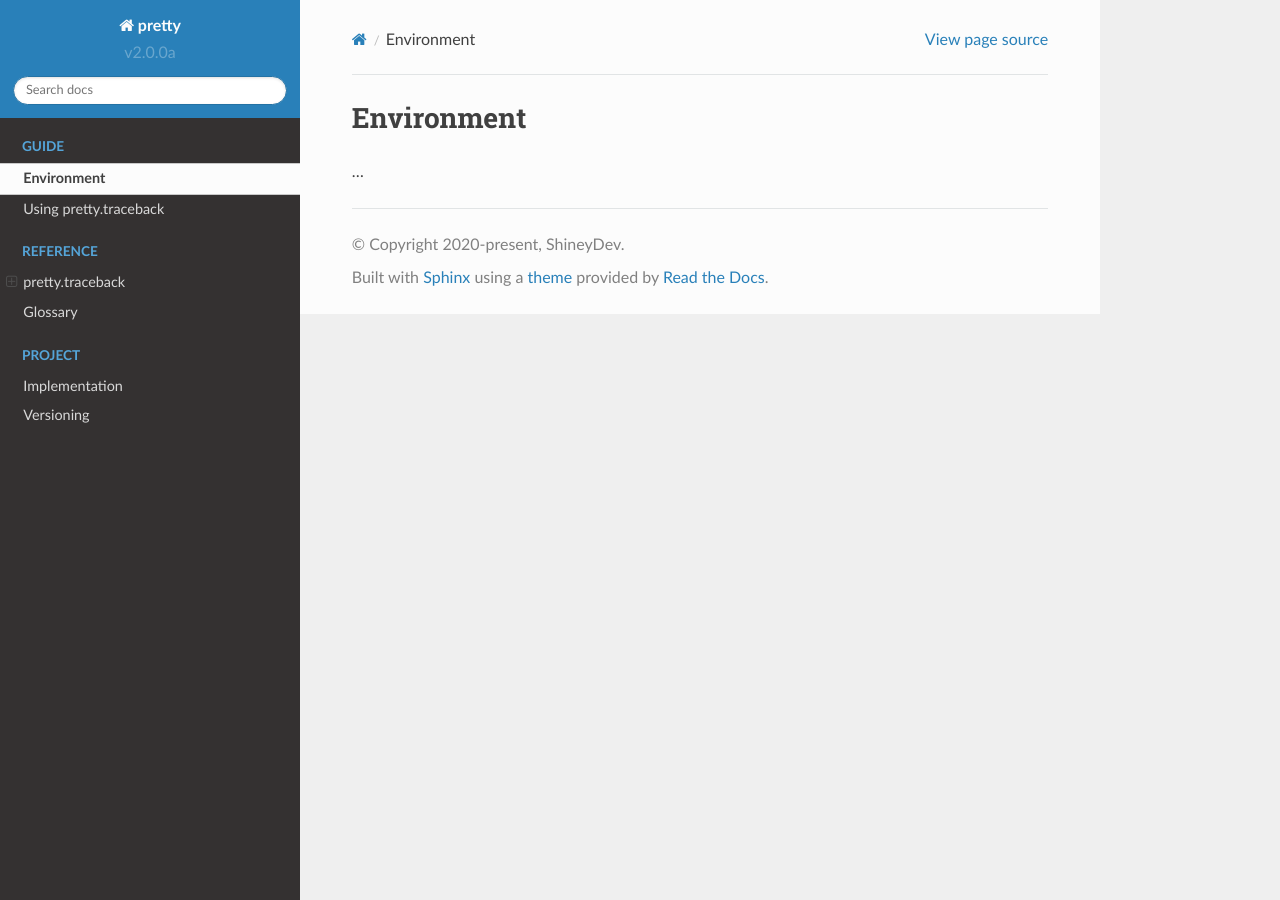
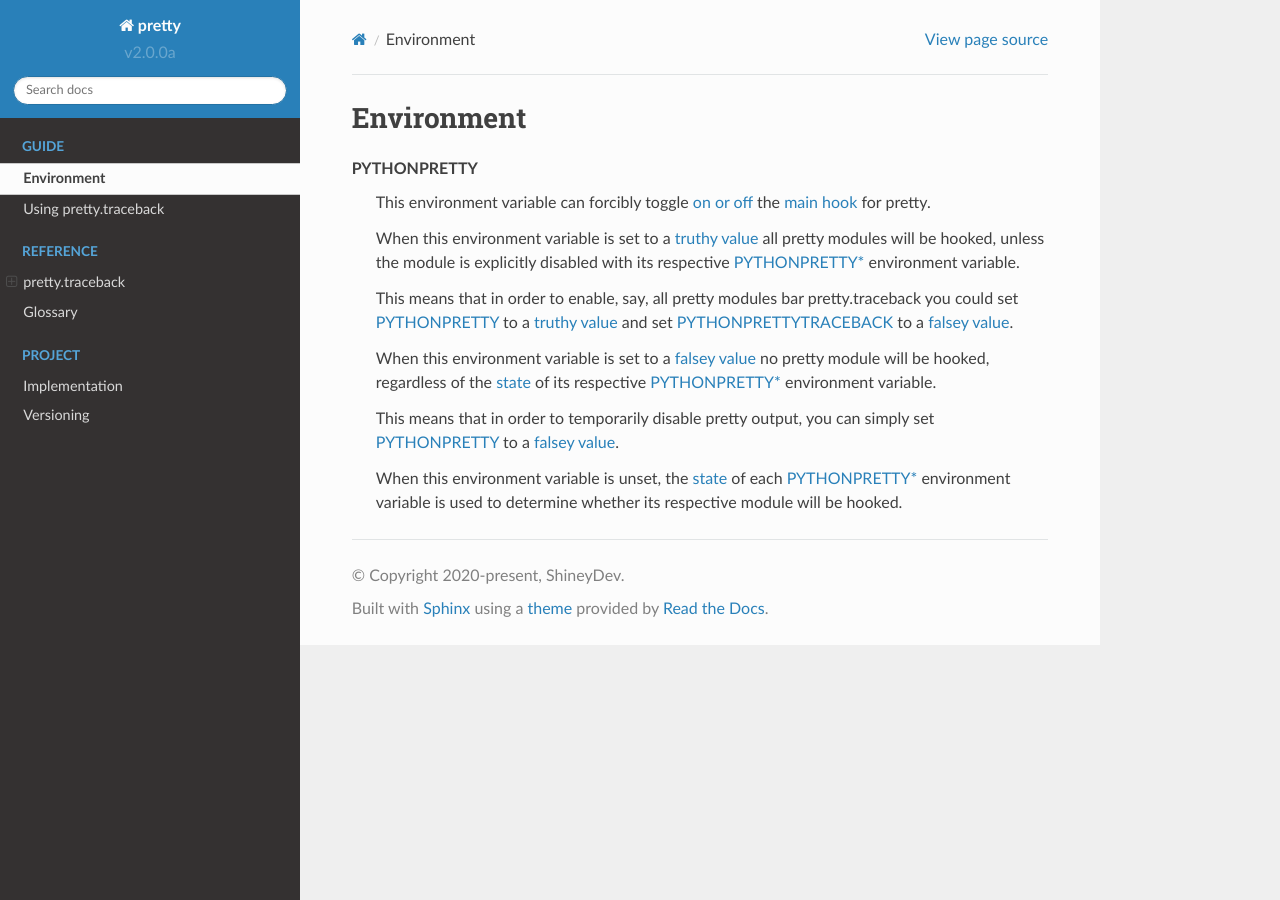
Before and after one commit to ShineyDev/pretty, a Sphinx documentation site: the page built from docs/guide/environment.rst, in a window 1280 px wide. Built offline with Sphinx 7.4.7 and the Read the Docs theme 2.0.0, drawn with Linux system fonts in a browser that asks for light colours; pages that are not in the unit, such as notebooks, are missing from menus.

Commit message:
move PYTHONPRETTY over to the environment guide

```diff
--- a/docs/guide/environment.rst
+++ b/docs/guide/environment.rst
@@ -1,4 +1,28 @@
 Environment
 ===========
 
-...
+.. glossary::
+
+    PYTHONPRETTY
+
+        This environment variable can forcibly toggle :term:`on or off <boolean value>` the
+        :term:`main hook <pretty_hook.pth>` for pretty.
+
+        When this environment variable is set to a :term:`truthy value <boolean value>` all pretty
+        modules will be hooked, unless the module is explicitly disabled with its respective
+        :term:`PYTHONPRETTY* <PYTHONPRETTYTRACEBACK>` environment variable.
+
+        This means that in order to enable, say, all pretty modules bar pretty.traceback you could
+        set :term:`PYTHONPRETTY` to a :term:`truthy value <boolean value>` and set
+        :term:`PYTHONPRETTYTRACEBACK` to a :term:`falsey value <boolean value>`.
+
+        When this environment variable is set to a :term:`falsey value <boolean value>` no pretty
+        module will be hooked, regardless of the :term:`state <boolean value>` of its respective
+        :term:`PYTHONPRETTY* <PYTHONPRETTYTRACEBACK>` environment variable.
+
+        This means that in order to temporarily disable pretty output, you can simply set
+        :term:`PYTHONPRETTY` to a :term:`falsey value <boolean value>`.
+
+        When this environment variable is unset, the :term:`state <boolean value>` of each
+        :term:`PYTHONPRETTY* <PYTHONPRETTYTRACEBACK>` environment variable is used to determine
+        whether its respective module will be hooked.
```
Also changed, not shown: docs/reference/glossary.rst (+0 -16 lines).
